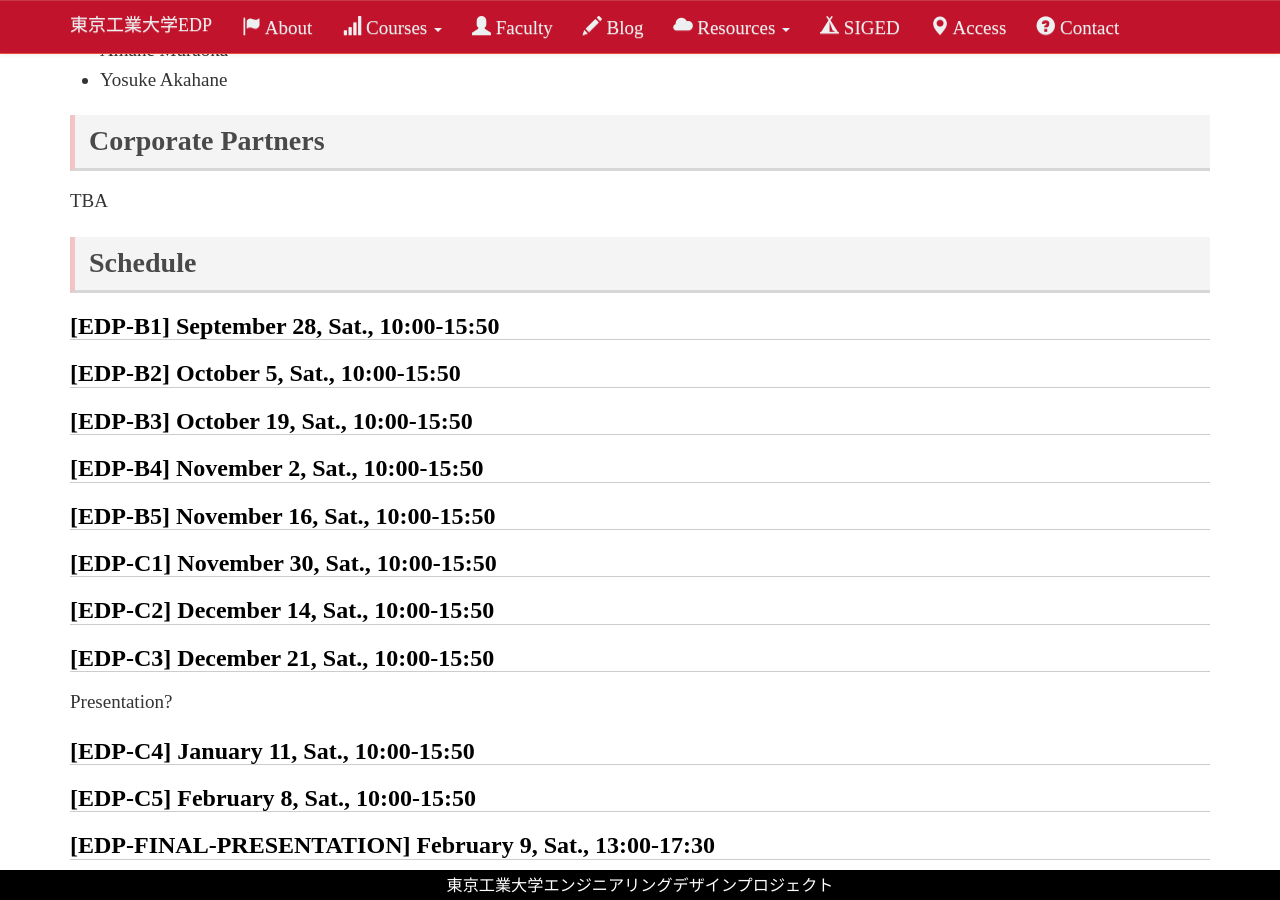
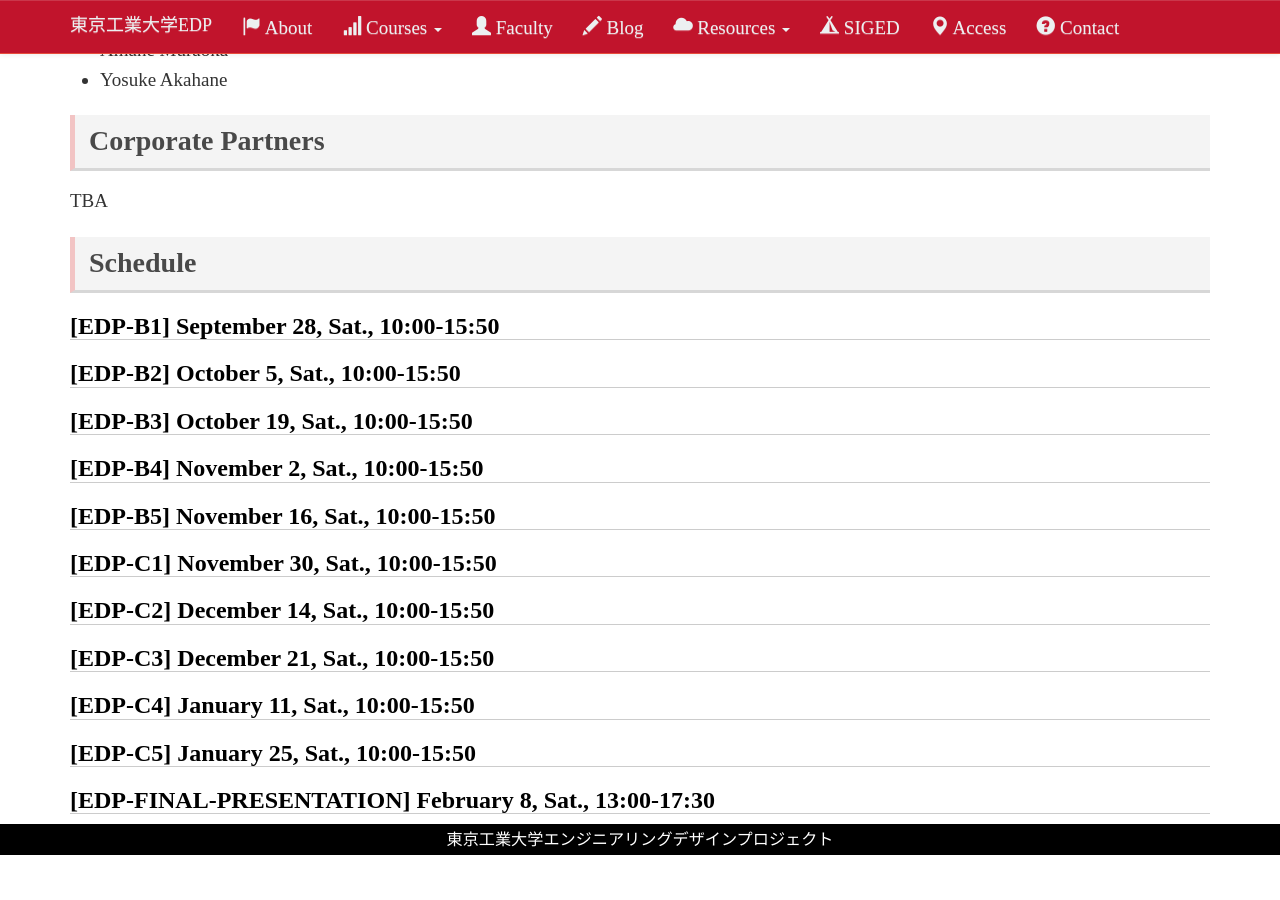
Before and after one commit to titech-edp/titech-edp.github.io, a Jekyll site: the page built from 2019-edp-bc/index.md, in a window 1280 px wide and 900 px high, scrolled down 1053 px. Built offline with Jekyll 4.4.1, drawn with Linux system fonts in a browser that asks for light colours; nearby versions of some CDN libraries; library files that are not in the unit come from our copies; after the commit the page ends 1908 px from its top, so only the background shows below that.

Commit message:
Update schedule

```diff
--- a/2019-edp-bc/index.md
+++ b/2019-edp-bc/index.md
@@ -47,10 +47,8 @@ TBA
 
 ## [EDP-C3] December 21, Sat., 10:00-15:50
 
-Presentation?
-
 ## [EDP-C4] January 11, Sat., 10:00-15:50
 
-## [EDP-C5] February 8, Sat., 10:00-15:50
+## [EDP-C5] January 25, Sat., 10:00-15:50
 
-## [EDP-FINAL-PRESENTATION] February 9, Sat., 13:00-17:30
+## [EDP-FINAL-PRESENTATION] February 8, Sat., 13:00-17:30
```
